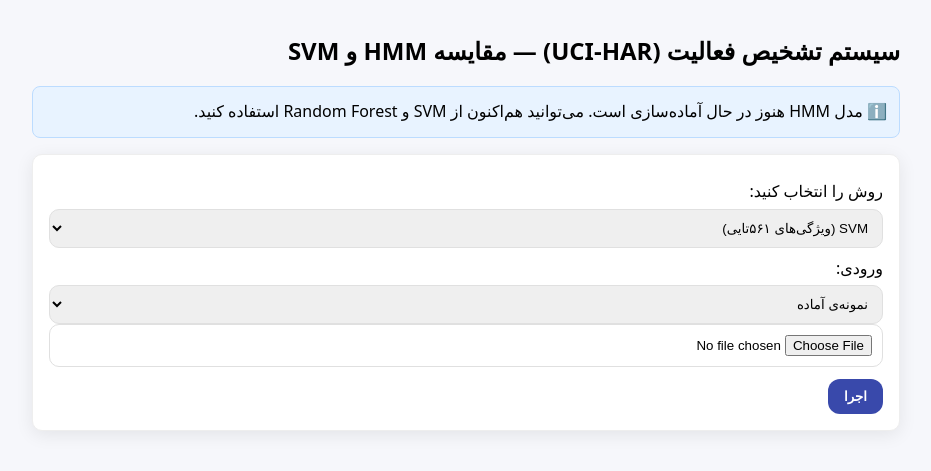
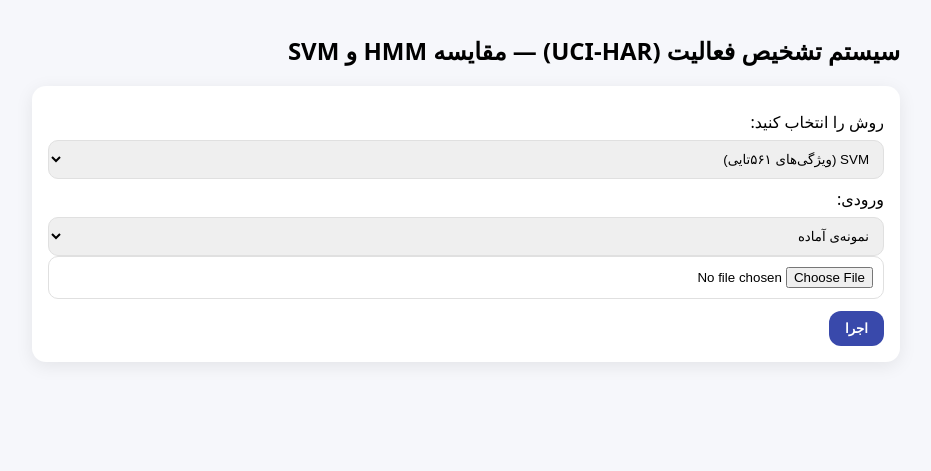
Before and after one commit to mehdi78habibi/har-hmm-project, a Flask app: template app/templates/index.html in a window 1280 px wide. Shown: the top 471 px of the page, without its empty margins (174-1105 px from the left). Run offline with Flask 3, Linux system fonts and the light colour scheme; the template is opened without the code that fills it, so the values that code supplies are empty; parts of the project's set-up code (start-up, migrations or seed data) failed here and were passed over.

Commit message:
UI: split warming_base/hmm_ready; enable controls

```diff
--- a/app/app.py
+++ b/app/app.py
@@ -133,27 +133,31 @@ def index():
     if request.method == "HEAD":
         return ("", 200)
 
-    # کنترل‌ها را فقط وقتی BASE آماده نیست غیرفعال کنیم
+    # اگر مدل‌های پایه آماده نیستند، اینجا همزمان بساز تا فرم فعال شود
+    ensure_base_ready()
+
+    # اگر BASE_READY True شد، فرم باید فعال باشد
+    disable_controls = not BASE_READY
+    # حتی اگر HMM آماده نباشد فقط بنر نمایش داده شود
+    warming_banner = not HMM_READY
+
     return render_template(
         "index.html",
         labels=LABEL_MAP,
-        warming_base=(not BASE_READY),
-        hmm_ready=HMM_READY
+        disable_controls=disable_controls,
+        warming_banner=warming_banner,
     )
 
 
-# ---------- Prediction ----------
 @app.route("/predict", methods=["POST"])
 def predict():
+    ensure_base_ready()
+
     method = request.form.get("method", "svm")
     mode   = request.form.get("mode", "sample")
 
-    # اگر مدل‌های پایه آماده نیست، فقط بنر warming را نشان بده
-    if not BASE_READY:
-        return render_template("index.html", labels=LABEL_MAP, warming=True)
-
+    # --------- SVM ----------
     if method == "svm":
-        # ورودی: یک ردیف با ۵۶۱ ویژگی
         if mode == "upload":
             file = request.files.get("file")
             if not file:
@@ -166,32 +170,36 @@ def predict():
         yhat = int(SVM_MODEL.predict(X)[0])
         result = {"method": "svm", "pred": yhat, "label": LABEL_MAP.get(yhat, str(yhat))}
 
+    # --------- RF ----------
     elif method == "rf":
         if mode == "upload":
             file = request.files.get("file")
             if not file:
                 return "Upload a CSV with one row of 561 features.", 400
             df = pd.read_csv(file)
-            X = df.values  # بدون اسکیل
+            X = df.values
         else:
             X = Xte.iloc[[0]].values
 
         yhat = int(RF_MODEL.predict(X)[0])
         result = {"method": "rf", "pred": yhat, "label": LABEL_MAP.get(yhat, str(yhat))}
 
+    # --------- HMM ----------
     elif method == "hmm":
-        # اگر HMM هنوز آماده نیست، پیام warming_up بده
         if not HMM_READY:
-                return render_template(
-                    "index.html",
-                    labels=LABEL_MAP,
-                    result=result,
-                    warming_base=(not BASE_READY),
-                    hmm_ready=HMM_READY
-                )
+            # HMM هنوز در حال آماده‌سازی است؛ فرم فعال بماند اما پیام نمایش بده
+            return render_template(
+                "index.html",
+                labels=LABEL_MAP,
+                disable_controls=False,
+                warming_banner=True,
+                result={
+                    "method": "hmm",
+                    "status": "warming_up",
+                    "msg": "مدل HMM هنوز در حال آماده‌سازی است. بعداً دوباره امتحان کنید.",
+                },
+            )
 
-
-        # توالی آزمایشی بساز و بهترین کلاس را با بیشترین log-likelihood برگردان
         test_seqs = build_sequences(Xte, yte, SUBJECTS["test"], max_len=25)
         if not test_seqs:
             return "No sequences available.", 500
@@ -218,9 +226,21 @@ def predict():
     else:
         return "Unknown method.", 400
 
-    # اگر HMM هنوز آماده نیست، warming=True بماند تا بنر نمایش داده شود
-    return render_template("index.html", labels=LABEL_MAP,
-                           result=result, warming=(not HMM_READY))
+    # بعد از predict، فرم فعال بماند؛ فقط اگر HMM آماده نیست بنر را نشان بده
+    return render_template(
+        "index.html",
+        labels=LABEL_MAP,
+        result=result,
+        disable_controls=False,
+        warming_banner=not HMM_READY,
+    )
+
+@app.route("/status")
+def status():
+    return {
+        "BASE_READY": BASE_READY,
+        "HMM_READY": HMM_READY
+    }, 200
 
 
 # --- start warmup thread on import (non-blocking, idempotent) ---
--- a/app/templates/index.html
+++ b/app/templates/index.html
@@ -6,51 +6,35 @@
     <title>HAR — HMM vs SVM</title>
     <link rel="stylesheet" href="{{ url_for('static', filename='style.css') }}">
 
-    {# اگر مدل‌های پایه (SVM/RF) هنوز آماده نیستند، هر ۵ ثانیه رفرش کن #}
-    {% if warming_base %}
+    {% if warming_banner %}
       <meta http-equiv="refresh" content="5">
     {% endif %}
-
     <style>
       .note{background:#fff4ce;border:1px solid #ffd24d;padding:12px;border-radius:8px;margin:16px 0}
-      .info{background:#e8f3ff;border:1px solid #bcdcff}
       .muted{opacity:.6;pointer-events:none}
       .labels{columns:2;gap:24px}
       .labels li{list-style:none;margin:4px 0}
       .warn{background:#fff4ce;border-color:#ffd24d}
-      .card{background:#fff;border:1px solid #eee;border-radius:10px;padding:16px;margin:16px 0}
-      h1{margin-top:12px}
     </style>
   </head>
   <body>
     <div class="container">
       <h1>سیستم تشخیص فعالیت (UCI-HAR) — مقایسه HMM و SVM</h1>
 
-      {# ۱) اگر Base آماده نیست: بنر هشدار و رفرش خودکار #}
-      {% if warming_base %}
+      {% if warming_banner %}
         <div class="note warn">
-          ⚙️ مدل‌های پایه (SVM / Random Forest) در حال آماده‌سازی هستند… معمولاً چند ثانیه طول می‌کشد.
-          صفحه هر ۵ ثانیه به‌روزرسانی می‌شود.
-        </div>
-      {% elif not hmm_ready %}
-        {# ۲) اگر Base آماده است ولی HMM نه: فقط اطلاع بده، ورودی‌ها فعال بمانند #}
-        <div class="note info">
-          ℹ️ مدل HMM هنوز در حال آماده‌سازی است. می‌توانید هم‌اکنون از SVM و Random Forest استفاده کنید.
+          ⚙️ مدل HMM در حال آماده‌سازی است… معمولاً چند ثانیه طول می‌کشد. صفحه هر ۵ ثانیه به‌روزرسانی می‌شود.
         </div>
       {% endif %}
 
-      {# وقتی Base آماده نیست، ورودی‌ها را غیرفعال کن #}
-      {% set disabled = 'disabled' if warming_base else '' %}
+      {% set disabled = 'disabled' if disable_controls else '' %}
 
-      <form action="/predict" method="post" enctype="multipart/form-data" class="card {% if warming_base %}muted{% endif %}">
+      <form action="/predict" method="post" enctype="multipart/form-data" class="card {% if disable_controls %}muted{% endif %}">
         <label>روش را انتخاب کنید:</label>
         <select name="method" {{ disabled }}>
           <option value="svm">SVM (ویژگی‌های ۵۶۱تایی)</option>
           <option value="rf">Random Forest</option>
-          {# اگر HMM آماده نیست، گزینه‌اش را موقتاً غیرفعال کن #}
-          <option value="hmm" {% if not hmm_ready %}disabled{% endif %}>
-            HMM (likelihood سکانس){% if not hmm_ready %} — در حال آماده‌سازی{% endif %}
-          </option>
+          <option value="hmm">HMM (likelihood سکانس نمونه)</option>
         </select>
 
         <label>ورودی:</label>
@@ -77,7 +61,7 @@
       {% if result %}
         <div class="card">
           <h3>نتیجه</h3>
-          <pre>{{ result | tojson(indent=2, ensure_ascii=False) }}</pre>
+          <pre>{{ result | tojson(indent=2) }}</pre>
         </div>
       {% endif %}
     </div>
```
